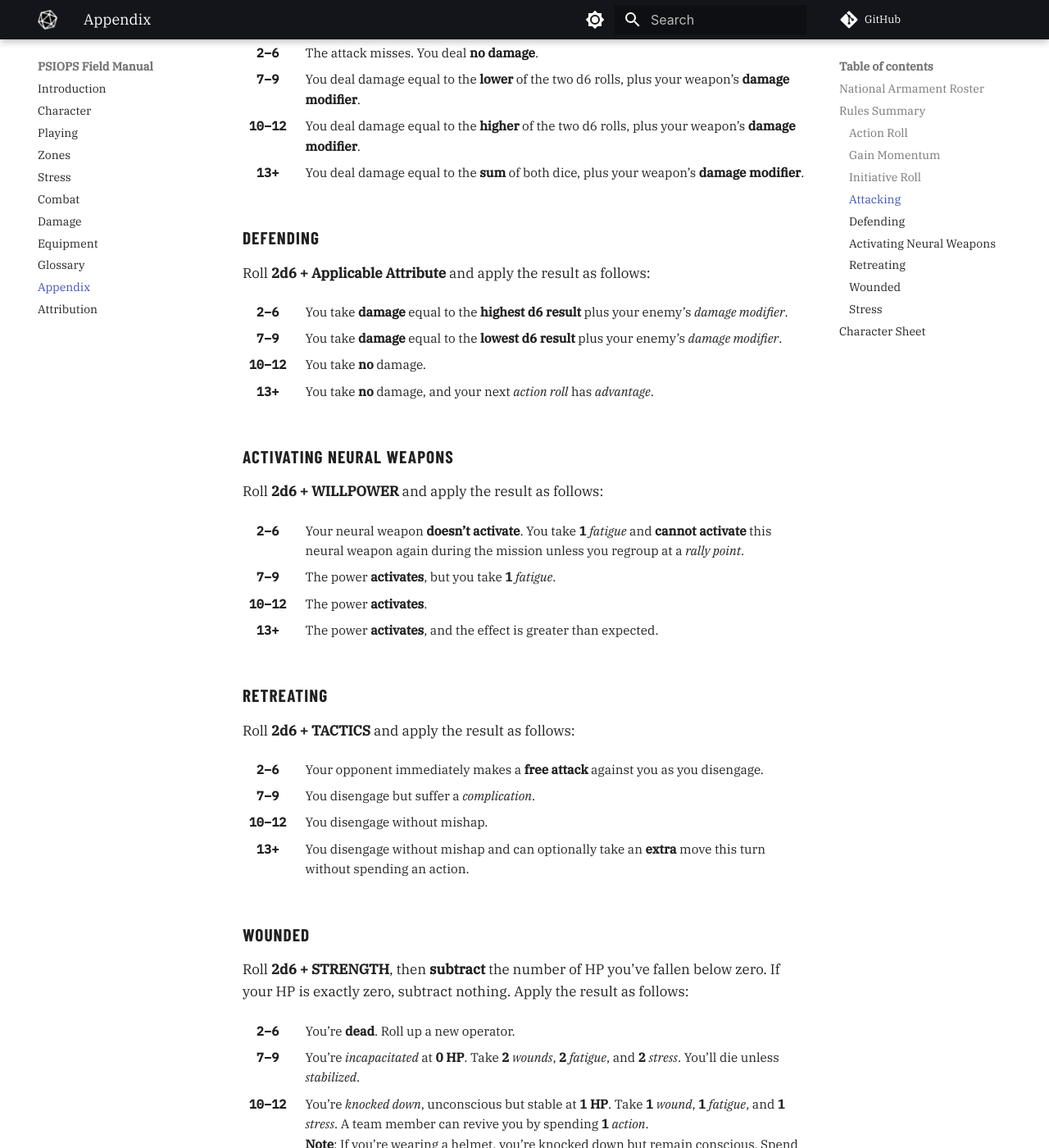
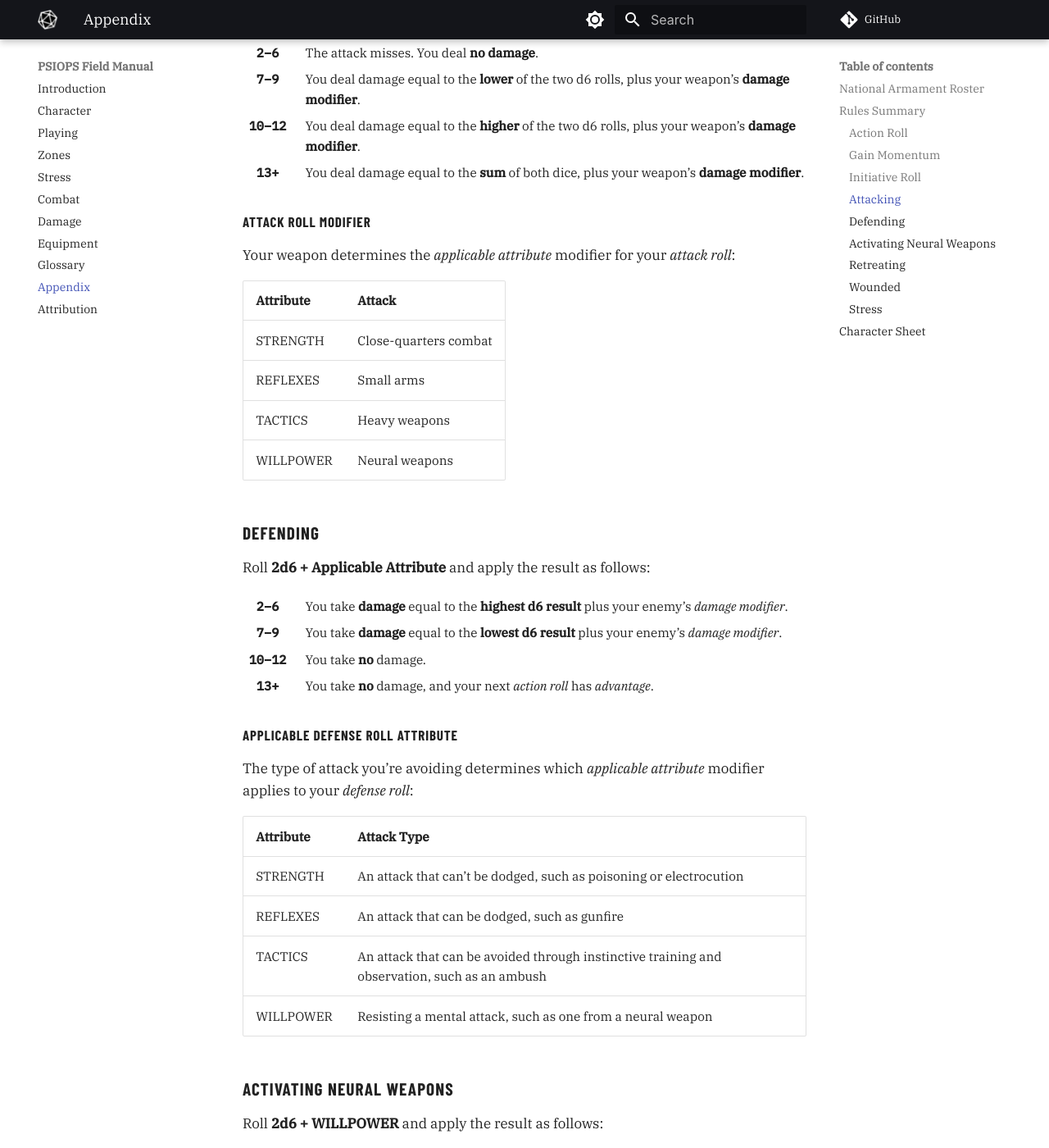
Before and after one commit to joemoose/psiops, an MkDocs documentation site: the page built from docs/appendix.md, in a window 1280 px wide and 1400 px high, scrolled down 2705 px. Shown: the whole window at 82% size. Built offline with MkDocs 1.6.1 and Material for MkDocs 9.7.7, drawn with Linux system fonts in a browser that asks for light colours; plug-ins that fetch from the network failed and are left out; comment, search, counter and statistics services are not loaded.

Commit message:
reference page

```diff
--- a/docs/appendix.md
+++ b/docs/appendix.md
@@ -95,6 +95,17 @@ Roll **2d6 + Applicable Attribute** and apply the result as follows:
 
 </div>
 
+#### Attack Roll Modifier
+
+Your weapon determines the *applicable attribute* modifier for your *attack roll*:
+
+| Attribute | Attack |
+| - | - |
+| STRENGTH | Close-quarters combat |
+| REFLEXES | Small arms |
+| TACTICS | Heavy weapons |
+| WILLPOWER | Neural weapons |
+
 ### Defending
 
 Roll **2d6 + Applicable Attribute** and apply the result as follows:
@@ -109,6 +120,17 @@ Roll **2d6 + Applicable Attribute** and apply the result as follows:
 | **13+** | You take **no** damage, and your next *action roll* has *advantage*. |
 
 </div>
+
+#### Applicable Defense Roll Attribute
+
+The type of attack you’re avoiding determines which *applicable attribute* modifier applies to your *defense roll*:
+
+| Attribute | Attack Type |
+| - | - |
+| STRENGTH | An attack that can’t be dodged, such as poisoning or electrocution |
+| REFLEXES | An attack that can be dodged, such as gunfire |
+| TACTICS | An attack that can be avoided through instinctive training and observation, such as an ambush |
+| WILLPOWER | Resisting a mental attack, such as one from a neural weapon |
 
 ### Activating Neural Weapons
 
```
Also changed, not shown: docs/combat.md (+4 -4 lines).
